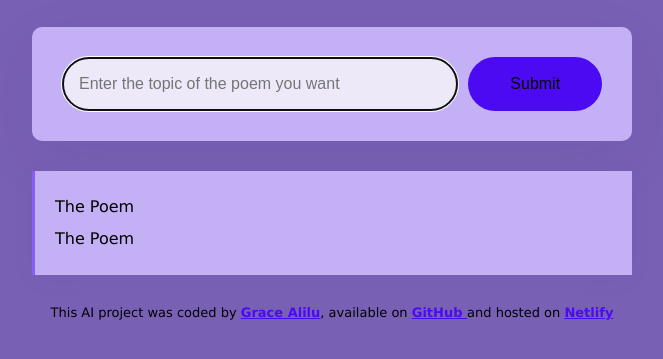
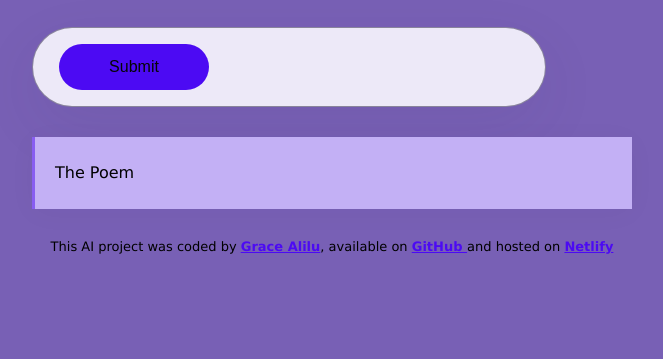
Before and after one commit to 03Grace/Poem-Generator, a plain HTML site: page index.html in a window 1280 px wide. Shown: the part 231-590 px from the top of the page, without its empty margins (308-971 px from the left). Drawn offline with nearby package versions, Linux system fonts and the light colour scheme.

Commit message:
Update index.html

```diff
--- a/index.html
+++ b/index.html
@@ -3,6 +3,7 @@
   <head>
     <meta charset="UTF-8" />
     <meta name="viewport" content="width=device-width, initial-scale=1.0" />
+    <script src="https://unpkg.com/typewriter-effect@latest/dist/core.js"></script>
     <link rel="stylesheet" href="src/styles.css" />
     <title>AI Poem Generator</title>
   </head>
@@ -13,7 +14,7 @@
       </header>
 
       <main>
-        <form>
+        <form id="poem-generator-form>
           <input
             type="text"
             placeholder="Enter the topic of the poem you want"
@@ -25,8 +26,6 @@
           <input type="submit" class="submit" />
         </form>
         <div class="poem">
-          The Poem
-          <br />
           The Poem
         </div>
       </main>
```
